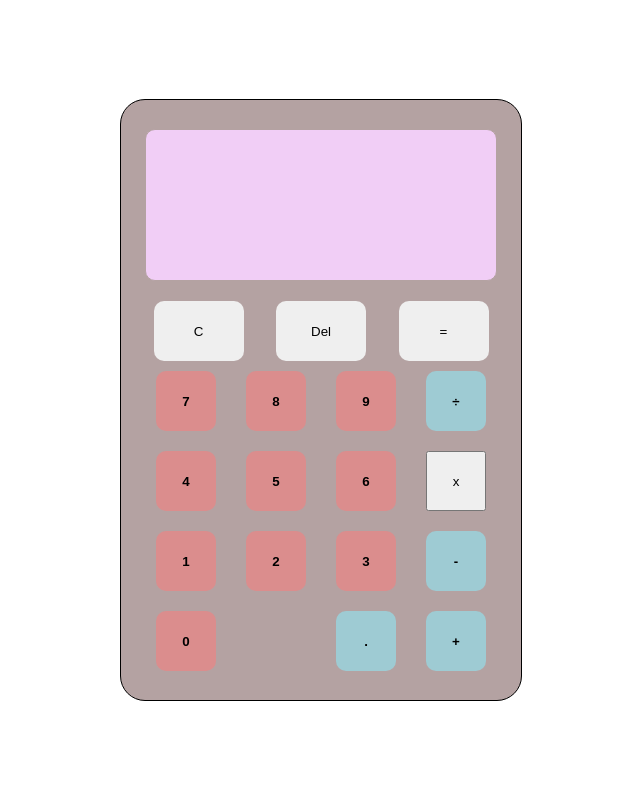
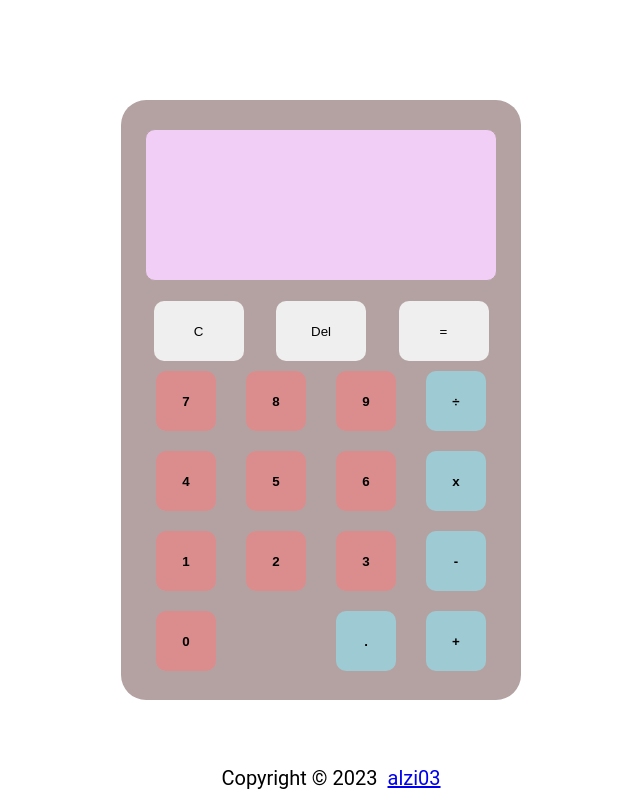
Before and after one commit to alzi03/theodinproject-foundations, a plain HTML site: page calculator/index.html in a window 1280 px wide. Shown: the whole page, without its empty margins (319-959 px from the left). Drawn offline with Linux system fonts and the light colour scheme.

Commit message:
final commit

```diff
--- a/calculator/index.html
+++ b/calculator/index.html
@@ -45,7 +45,7 @@
 
                     <div class="row" id="row4">
                         <button data-key="191" class="symbol" id="divide">÷</button>
-                        <button data-key="56" class=symbol" id="multiply">x</button>
+                        <button data-key="56" class="symbol" id="multiply">x</button>
                         <button data-key="189" class="symbol" id="minus">-</button>
                         <button data-key="187" class="symbol" id="plus">+</button>
                     </div>
@@ -54,6 +54,9 @@
 
             </div>
         </div>
+        <div id="footer">
+            Copyright ©  2023 <span><a href="https://github.com/alzi03">alzi03</a></span>
+        </div>
         <script src="script.js"></script>
     </body>
 </html>
--- a/calculator/styles.css
+++ b/calculator/styles.css
@@ -18,7 +18,6 @@ button{
     flex-direction:column;
     align-items:center;
     justify-content:center;
-    border:1px solid;
     gap:20px;
     width: 400px;
     height:600px;
@@ -106,3 +105,16 @@ button{
     border-radius:10px;
     font-weight:550;
 }
+
+#footer {
+    position: fixed;
+    bottom:0;
+    left: 0;
+    display: flex;
+    align-items: center;
+    justify-content: center;
+    gap: 10px;
+    width: 100%;
+    padding: 10px;
+    font-size: 20px;
+  }
```
Also changed, not shown: calculator/README.md, 1 other file.
